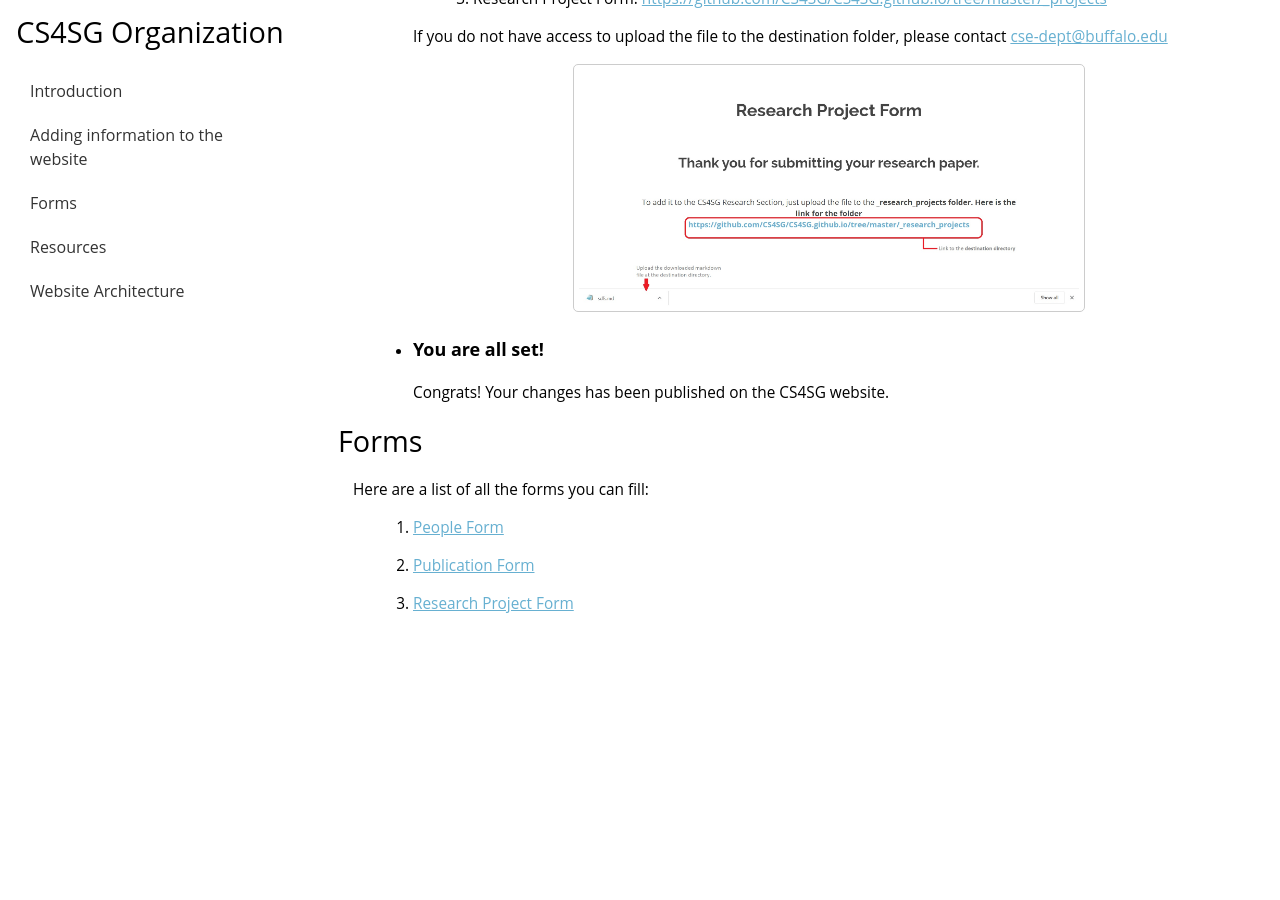
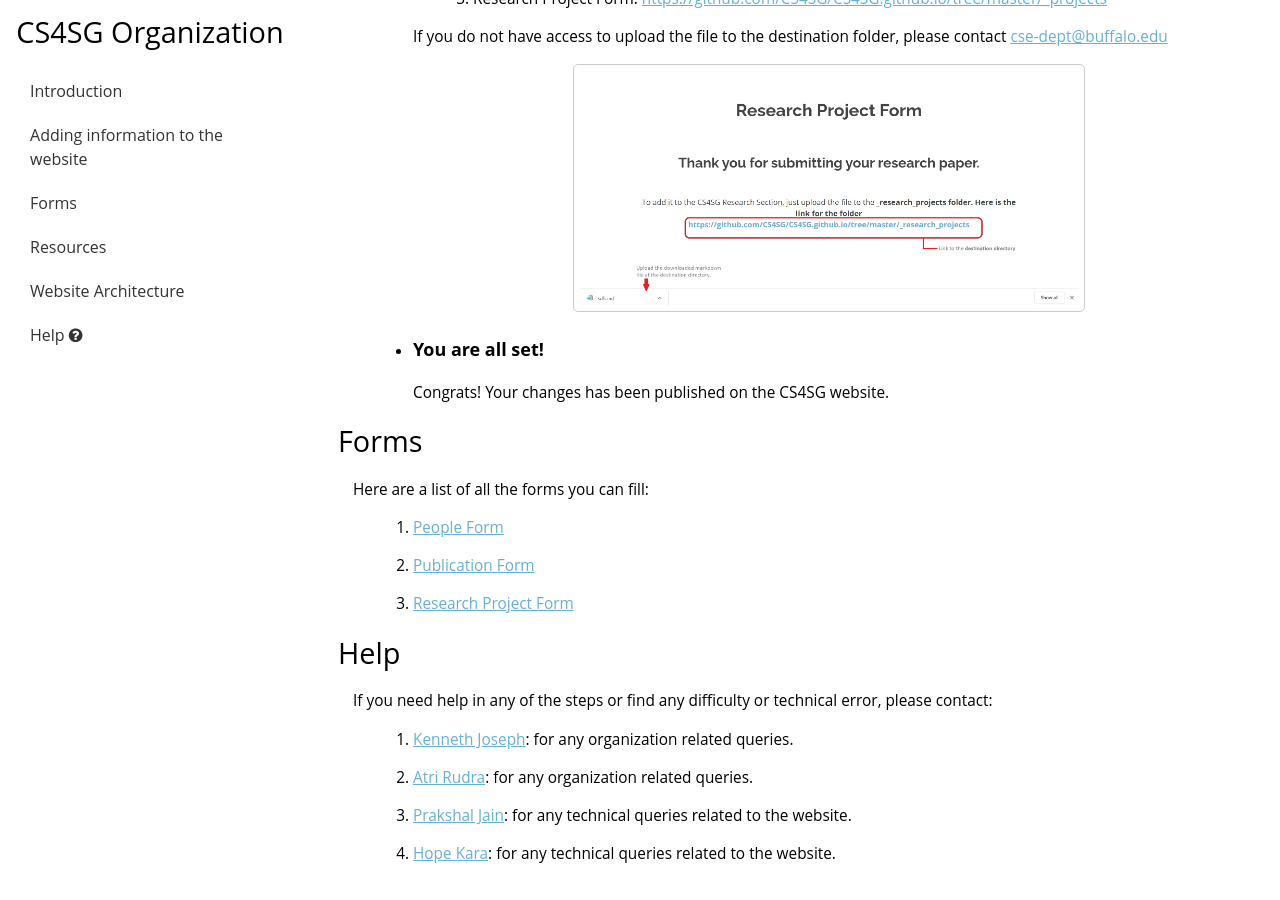
Before and after one commit to CS4SG/cs4sg_organization.github.io, a Jekyll site: the page built from index.html, in a window 1280 px wide and 900 px high, scrolled down 1053 px. Built offline with Jekyll 4.4.1, drawn with Linux system fonts in a browser that asks for light colours; before the commit the page ends 1704 px from its top, so only the background shows below that.

Commit message:
help section added

```diff
--- a/_layouts/default.html
+++ b/_layouts/default.html
@@ -3,6 +3,7 @@
 <head>
     <link rel="stylesheet" type="text/css" href="./assets/css/guide.css">
     <script src="https://ajax.googleapis.com/ajax/libs/jquery/3.5.1/jquery.min.js"></script>
+    <link rel="stylesheet" href="https://cdnjs.cloudflare.com/ajax/libs/font-awesome/4.7.0/css/font-awesome.min.css">
 </head>
 <body>
     {{ content | markdownify }}
--- a/index.html
+++ b/index.html
@@ -10,6 +10,7 @@
     <li><a class="nav-link" href="#forms">Forms</a></li>
     <li><a class="nav-link" href="https://cs4sg.github.io/resources.html" target="_blank">Resources</a></li>
     <li><a class="nav-link" href="https://docs.google.com/document/d/1_oJGjgSufz_YQ7Z0g6GItEA46z9770ZcZO6dj3ZuDnA/edit?usp=sharing" target="_blank">Website Architecture</a></li>
+    <li><a class="nav-link" href="#help">Help&nbsp;<i class="fa fa-question-circle"></i></a></li>
   </ul>
 </nav>
 <main id="main-doc">
@@ -77,4 +78,18 @@
       </ol>
     </article>
   </section>
+  <section class="main-section" id="help">
+    <header>Help</header>
+    <article>
+      <p>
+        If you need help in any of the steps or find any difficulty or technical error, please contact:
+        <ol>
+          <li><a href="mailto:kjoseph@buffalo.edu">Kenneth Joseph</a>: for any organization related queries.</li>
+          <li><a href="mailto:atri@buffalo.edu">Atri Rudra</a>: for any organization related queries.</li>
+          <li><a href="mailto:prakshal@buffalo.edu">Prakshal Jain</a>: for any technical queries related to the website.</li>
+          <li><a href="mailto:hopekara@buffalo.edu">Hope Kara</a>: for any technical queries related to the website.</li>
+        </ol>
+      </p>
+    </article>
+  </section>
 </main>
```
